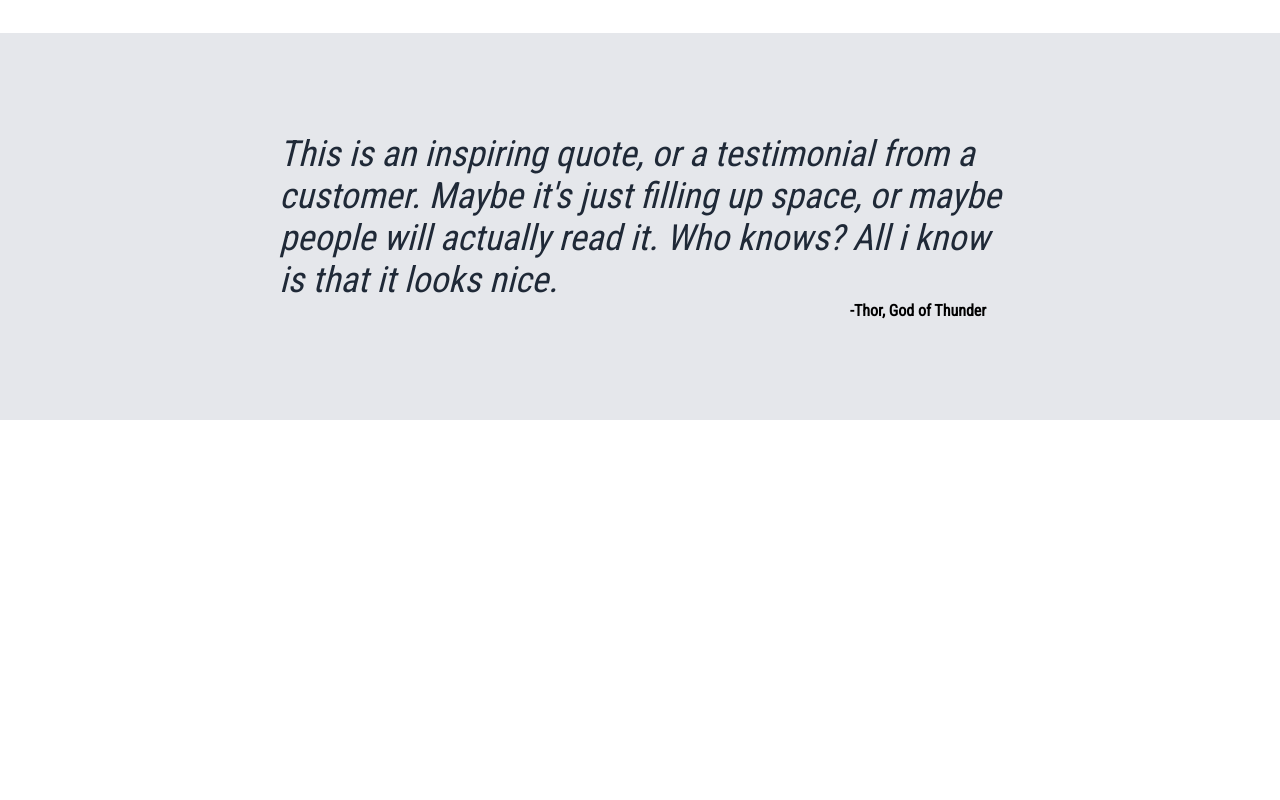
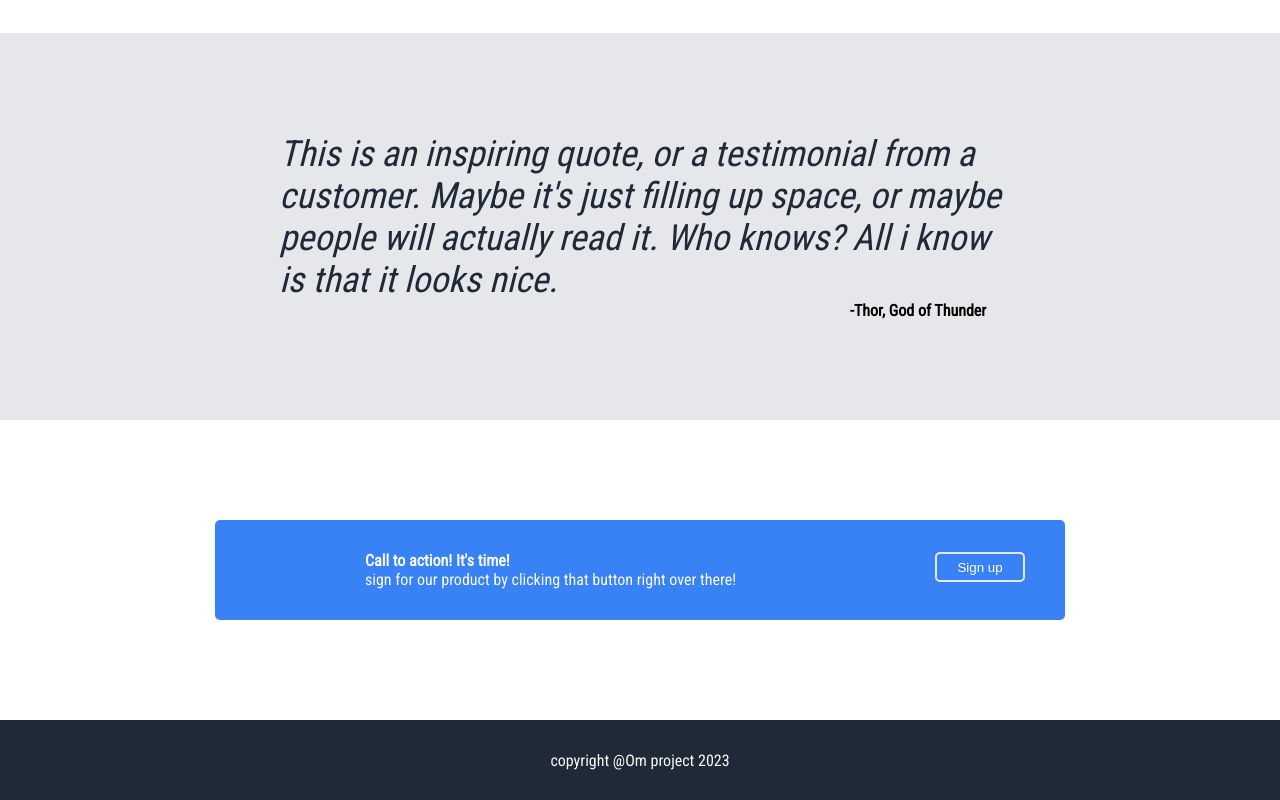
Before and after one commit to Omdeshkar/Landing-Page, a plain HTML site: page index.html in a window 1280 px wide. Shown: the part 708-1508 px from the top of the page. Before the commit the page ends 1128 px from the top, so only its background shows below. Drawn offline with Linux system fonts and the light colour scheme.

Commit message:
fourth-section-and-footer-

```diff
--- a/index.html
+++ b/index.html
@@ -8,6 +8,7 @@
     <link rel="stylesheet" href="styles.css">
 </head>
 <body>
+    <!--Your seeing this code means your on my github so please consider follow lol-->
     <div class="first-section">
         <div class="navbar">
             <div class="navbar-left">
@@ -63,5 +64,19 @@
         </div>
         <p class="auther">-Thor, God of Thunder</p>
     </div>
+    <div class="fourth-section">
+        <div class="msg-box">
+            <div class="left-part">
+                <h4>Call to action! It's time!</h4>
+                <p class="p-first">sign for our product by clicking that button right over there!</p>
+            </div>
+            <div class="right-part">
+                <button type="button" class="btn-two">Sign up</button>
+            </div>
+        </div>
+    </div>
+    <div class="footer">
+        <p class="p-second">copyright @Om project 2023</p>
+    </div>
 </body>
 </html>
--- a/styles.css
+++ b/styles.css
@@ -74,8 +74,6 @@ button{
     height:30px;
     border:2px #3882f6;
     border-radius: 10px;
-    box-shadow: 0px 2px;
-    box-shadow:#4f6891;
     margin-right: 240px;
     margin-top: 10px;
 }
@@ -128,3 +126,49 @@ h2{
     font-weight: bolder;
     margin-left: 750px;
 }
+.fourth-section{
+    height: 300px;
+    display: flex;
+    justify-content: center;
+    align-items: center;
+}
+.msg-box{
+    margin: 40px;
+    width: 850px;
+    height: 100px;
+    border-radius: 5px;
+    background-color: #3882f6;
+    display: flex;
+    flex-direction: row;
+}
+.left-part{
+    width: 80%;
+    margin-left: 150px;
+    display: flex;
+    justify-content: center;
+    flex-direction: column;
+}
+h4{
+    color: #f9faf8;
+
+}
+.p-first{
+    color: #f9faf8;
+}
+.btn-two{
+    margin-top: 32px;
+    margin-right: 40px;
+    border:2px solid #e5e7eb;
+    border-radius: 5px;
+}
+.footer{
+    height: 80px;
+    background-color: #1F2937;
+    display: flex;
+    justify-content: center;
+    align-items: center;
+}
+.p-second{
+    color: #f9faf8;
+}
+/* Fin^_^ */
```
